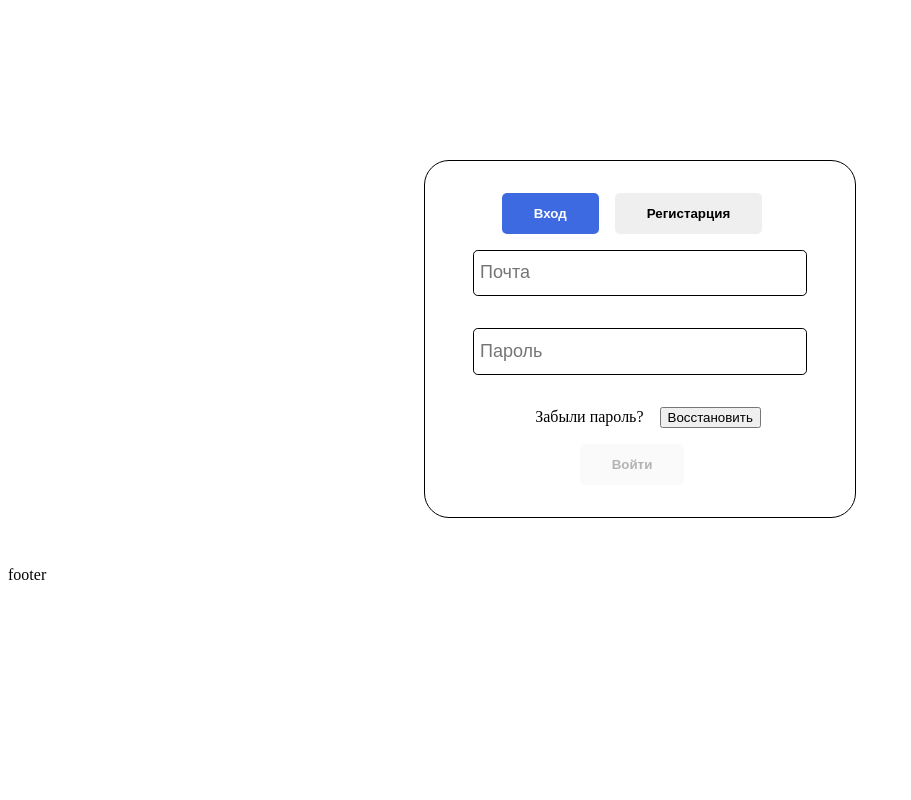
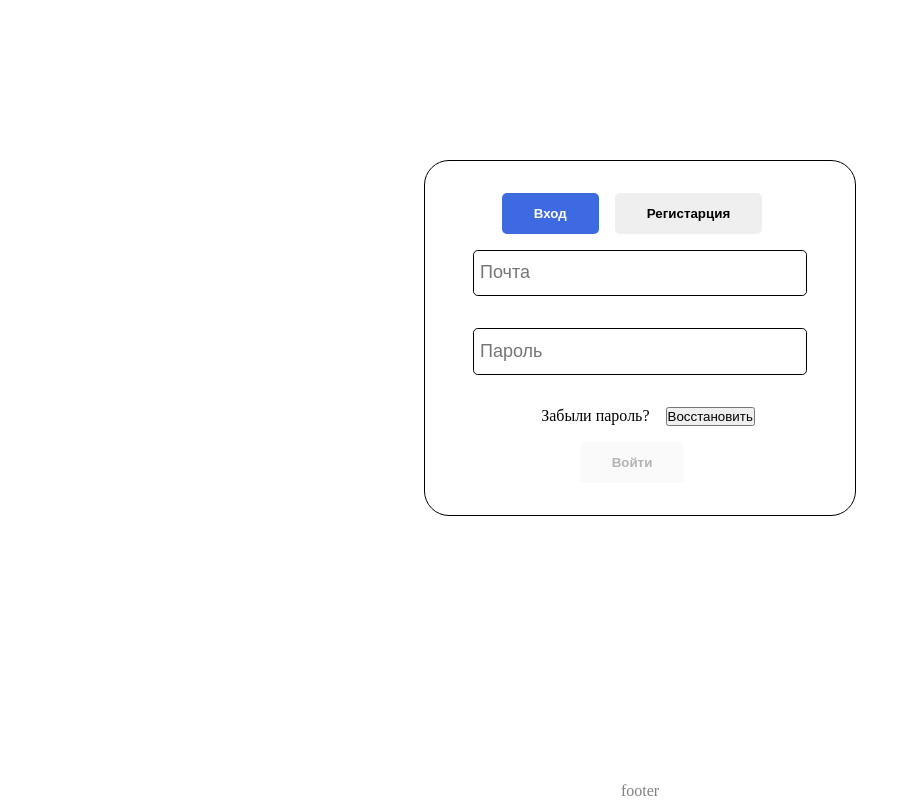
Before and after one commit to AlekseyMinigaleev/s4c-report-front, a React (Create React App) app: page /auth/welcome in a window 1280 px wide. Shown: the whole page, without its empty margins (0-911 px from the left). Built offline with nearby package versions, Linux system fonts and the light colour scheme.

Commit message:
added footer fixed at the bottom of the page

```diff
--- a/public/index.html
+++ b/public/index.html
@@ -15,6 +15,8 @@
   </head>
   <body>
     <noscript>You need to enable JavaScript to run this app.</noscript>
-    <div id="root"></div>
+    <div id="root" class="wrapper">
+      <div id="content" class="content"></div>
+    </div>
   </body>
 </html>
--- a/src/components/common/Footer.tsx
+++ b/src/components/common/Footer.tsx
@@ -1,9 +1,11 @@
-import React from "react"
+import { createPortal } from "react-dom";
 
 export default function Footer() {
-  return (
-    <footer>
-      footer
-    </footer>
-  )
-};
+  const rootElement = document.getElementById("root");
+
+  if (!rootElement) {
+    return null;
+  }
+
+  return createPortal(<footer>footer</footer>, rootElement);
+}
--- a/src/index.css
+++ b/src/index.css
@@ -1,3 +1,26 @@
+* {
+  margin: 0;
+  padding: 0;
+}
+html,
+body {
+  height: 100%;
+}
+
+.wrapper {
+  display: flex;
+  flex-direction: column;
+  min-height: 100%;
+}
+.content {
+  flex: 1 0 auto;
+}
+footer {
+  flex: 0 0 auto;
+  text-align: center;
+  color: gray;
+}
+
 .center {
   display: flex;
   flex-direction: column;
--- a/src/index.tsx
+++ b/src/index.tsx
@@ -1,11 +1,9 @@
-import React from 'react';
-import ReactDOM from 'react-dom/client';
-import './index.css';
-import App from './App';
+import React from "react";
+import ReactDOM from "react-dom/client";
+import "./index.css";
+import App from "./App";
 
 const root = ReactDOM.createRoot(
-  document.getElementById('root') as HTMLElement
+  document.getElementById("content") as HTMLElement
 );
-root.render(
-    <App />
-);
+root.render(<App />);
```
